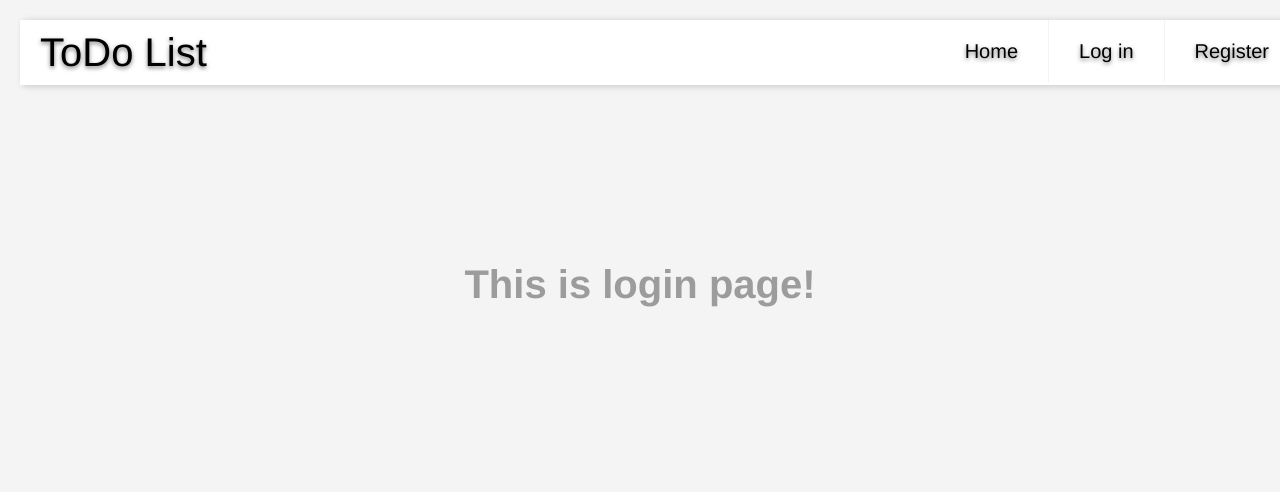
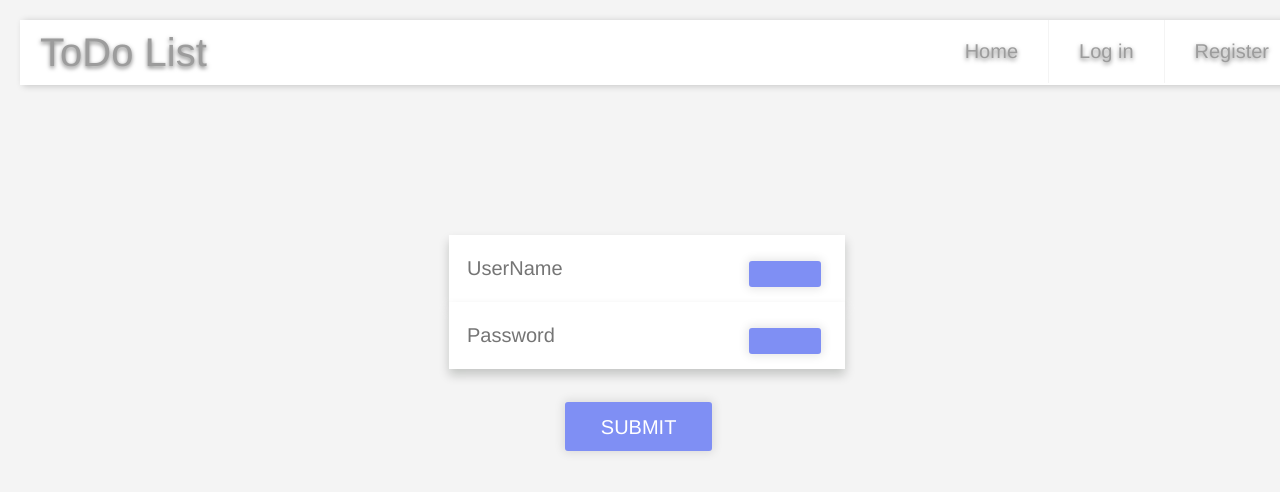
Before and after one commit to MilanK1/to-do-list-client, a React (Create React App) app: page /login in a window 1280 px wide. Shown: the top 492 px of the page. Built offline with nearby package versions, Linux system fonts and the light colour scheme.

Commit message:
visualized login page

```diff
--- a/src/Components/list/list.css
+++ b/src/Components/list/list.css
@@ -18,9 +18,6 @@ a:hover {
     flex-direction: column;
     align-items: center;
     justify-content: center;
-    padding:0.4em;
-    margin: 0.2em;
-    box-shadow:10px red;
 }
 .uppercase {
     text-transform: uppercase;
@@ -32,29 +29,23 @@ a:hover {
     font: inherit;
     border: 0;
     outline: 0;
-    margin: 10px;
+    padding: 0;
     transition: all 200ms ease-in;
     cursor: pointer;
-
-
 }
 .btn--primary {
     background: #7f8ff4;
     color: #fff;
-    box-shadow: 0 0 50px 40x rgba(0, 0, 0, .1);
-    /*text-shadow: 0 4px 4px #000;*/
-    border-radius: 3px;
+    box-shadow: 0 0 10px 2px rgba(0, 0, 0, .1);
+    border-radius: 2px;
     padding: 12px 36px;
-    padding-top:14px;
 }
 .btn--primary:hover {
     background: #6c7ff2;
-    text-shadow: 0px 2px 4px rgba(0,3,0,.5) !important;
 }
 .btn--primary:active {
     background: #7f8ff4;
     box-shadow: inset 0 0 10px 2px rgba(0, 0, 0, .2);
-    text-shadow: 0 4px 4px #000 !important;
 }
 .btn--inside {
     margin-left: -96px;
@@ -64,15 +55,8 @@ a:hover {
     background: #fff;
     color: #a3a3a3;
     font: inherit;
-    box-shadow: 0 6px 10px 0 rgba(5, 14, 4, .2) !important;
+    box-shadow: 0 6px 10px 0 rgba(0, 0, 0, .1);
     border: 0;
     outline: 0;
     padding: 22px 18px;
 }
-li{
-    list-style: none;
-}
-button {
-    box-shadow: 1px 1px 10px 3px rgba(0,0,0,.2);
-
-}
--- a/src/Components/login/Login.js
+++ b/src/Components/login/Login.js
@@ -1,8 +1,20 @@
+import "./login.css"
 const Login =()=>{
 
     return(
-        <div className='container'>
-          <h1>This is login page!</h1>
+        <div className="container">
+            <div className="container__item">
+                <form className="form">
+                    <input type="input" className="form__field" placeholder="UserName" />
+                    <button type="button" className="btn btn--primary btn--inside uppercase"> </button>
+                    <input type="input" className="form__field" placeholder="Password" />
+                    <button type="button" className="btn btn--primary btn--inside uppercase"> </button>
+
+                </form>
+
+            </div>
+            <br/>
+            <button type="button" className="btn btn--primary btn--inside uppercase submit-btn">Submit</button>
         </div>
     )
 }
--- a/src/Components/login/login.css
+++ b/src/Components/login/login.css
@@ -0,0 +1,82 @@
+:root {
+    background: #f5f6fa;
+    color: #9c9c9c;
+    font: 1rem "PT Sans", sans-serif;
+}
+html, body, .container {
+    height: 100%;
+    font-size: 20px;
+}
+a {
+    color: inherit;
+}
+a:hover {
+    color: #7f8ff4;
+}
+.container {
+    display: flex;
+    flex-direction: column;
+    align-items: center;
+    justify-content: center;
+    padding:0.4em;
+    margin: 0.2em;
+    box-shadow:10px red;
+}
+.uppercase {
+    text-transform: uppercase;
+}
+.btn {
+    display: inline-block;
+    background: transparent;
+    color: inherit;
+    font: inherit;
+    border: 0;
+    outline: 0;
+    margin: 10px;
+    transition: all 200ms ease-in;
+    cursor: pointer;
+
+
+}
+.btn--primary {
+    background: #7f8ff4;
+    color: #fff;
+    box-shadow: 0 0 50px 40x rgba(0, 0, 0, .1);
+    /*text-shadow: 0 4px 4px #000;*/
+    border-radius: 3px;
+    padding: 12px 36px;
+    padding-top:14px;
+}
+.btn--primary:hover {
+    background: #6c7ff2;
+    text-shadow: 0px 2px 4px rgba(0,3,0,.5) !important;
+}
+.btn--primary:active {
+    background: #7f8ff4;
+    box-shadow: inset 0 0 10px 2px rgba(0, 0, 0, .2);
+    text-shadow: 0 4px 4px #000 !important;
+}
+.btn--inside {
+    margin-left: -96px;
+}
+.form__field {
+    width: 360px;
+    background: #fff;
+    color: #a3a3a3;
+    font: inherit;
+    box-shadow: 0 6px 10px 0 rgba(5, 14, 4, .2) !important;
+    border: 0;
+    outline: 0;
+    padding: 22px 18px;
+}
+li{
+    list-style: none;
+}
+button {
+    box-shadow: 1px 1px 10px 3px rgba(0,0,0,.2);
+
+}
+.submit-btn{
+   position: relative;
+   left: 6.45vh;
+}
```
